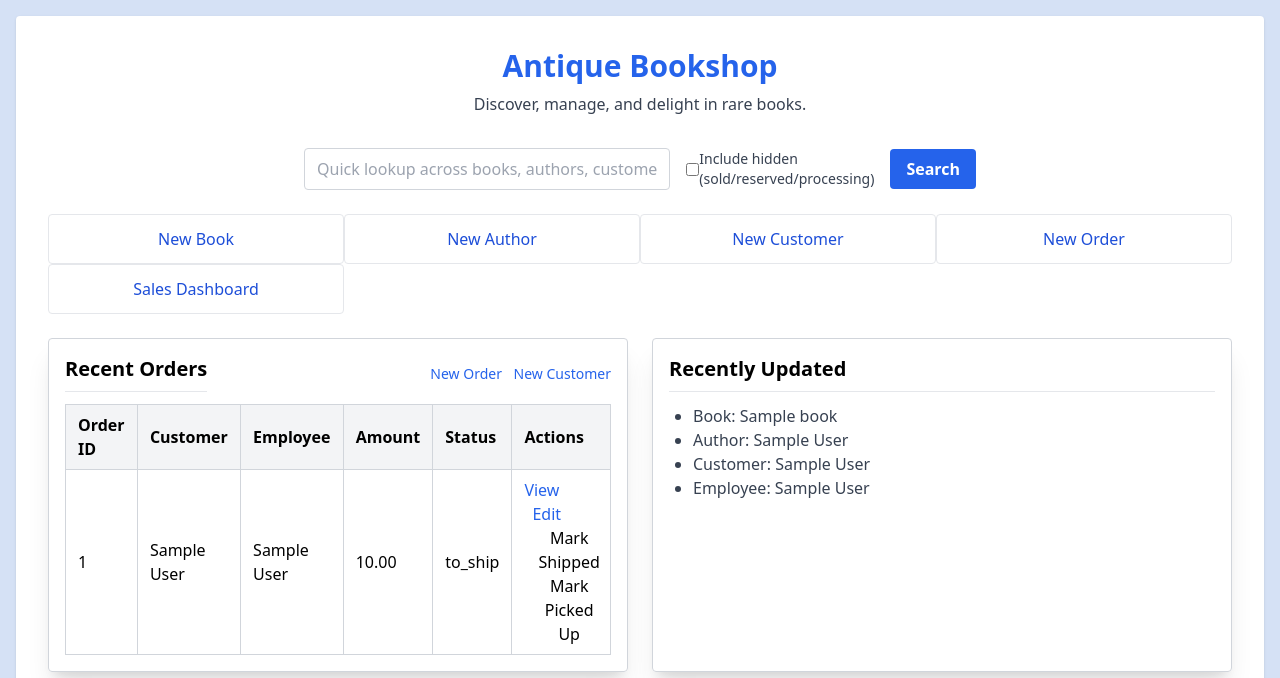
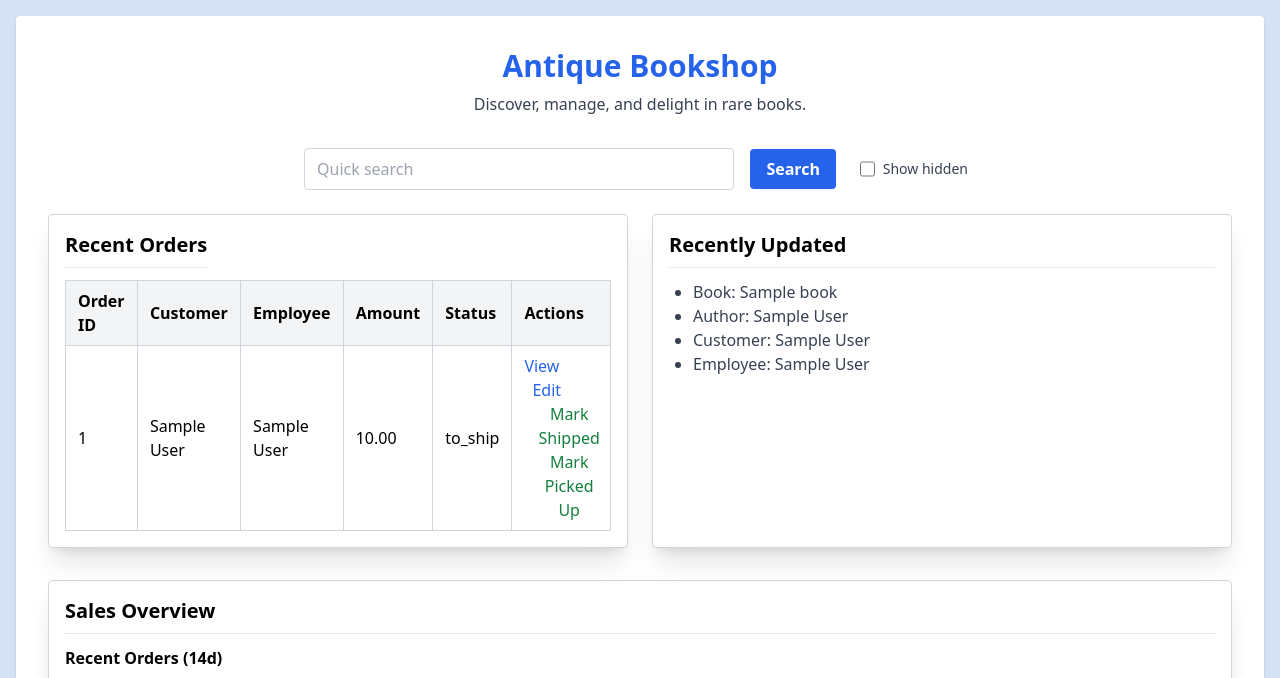
Before and after one commit to Evicencio-05/antique_bookshop, a Django app: page / in a window 1280 px wide. Shown: the part 64-742 px from the top of the page. Run offline with Django 5.2, Linux system fonts and the light colour scheme; a user stored in the database is signed in; tables that the repository leaves empty hold one stand-in row (values such as "Sample post").

Commit message:
UI: Update search form in home page; enhance checkbox for hidden items; streamline layout and labels for better usability.

```diff
--- a/book_shop_here/static/book_shop_here/site.css
+++ b/book_shop_here/static/book_shop_here/site.css
@@ -702,6 +701,11 @@ video {
 .my-4 {
   margin-top: 1rem;
   margin-bottom: 1rem;
+}
+
+.mx-2 {
+  margin-left: 0.5rem;
+  margin-right: 0.5rem;
 }
 
 .mb-1 {
@@ -734,6 +738,10 @@ video {
 
 .ml-4 {
   margin-left: 1rem;
+}
+
+.mr-2 {
+  margin-right: 0.5rem;
 }
 
 .mt-2 {
@@ -784,6 +792,41 @@ video {
   display: none;
 }
 
+.size-20 {
+  width: 5rem;
+  height: 5rem;
+}
+
+.size-10 {
+  width: 2.5rem;
+  height: 2.5rem;
+}
+
+.size-6 {
+  width: 1.5rem;
+  height: 1.5rem;
+}
+
+.size-4 {
+  width: 1rem;
+  height: 1rem;
+}
+
+.size-8 {
+  width: 2rem;
+  height: 2rem;
+}
+
+.size-7 {
+  width: 1.75rem;
+  height: 1.75rem;
+}
+
+.size-5 {
+  width: 1.25rem;
+  height: 1.25rem;
+}
+
 .h-24 {
   height: 6rem;
 }
@@ -816,12 +851,20 @@ video {
   width: 100%;
 }
 
+.min-w-20 {
+  min-width: 5rem;
+}
+
 .max-w-2xl {
   max-width: 42rem;
 }
 
 .max-w-md {
   max-width: 28rem;
+}
+
+.flex-none {
+  flex: none;
 }
 
 .basis-full {
@@ -834,6 +877,12 @@ video {
 
 .cursor-pointer {
   cursor: pointer;
+}
+
+.select-none {
+  -webkit-user-select: none;
+     -moz-user-select: none;
+          user-select: none;
 }
 
 .list-disc {
@@ -1263,6 +1225,16 @@ video {
   color: rgb(22 163 74 / var(--tw-text-opacity, 1));
 }
 
+.text-green-700 {
+  --tw-text-opacity: 1;
+  color: rgb(21 128 61 / var(--tw-text-opacity, 1));
+}
+
+.text-red-600 {
+  --tw-text-opacity: 1;
+  color: rgb(220 38 38 / var(--tw-text-opacity, 1));
+}
+
 .text-red-700 {
   --tw-text-opacity: 1;
   color: rgb(185 28 28 / var(--tw-text-opacity, 1));
--- a/book_shop_here/templates/book_shop_here/home.html
+++ b/book_shop_here/templates/book_shop_here/home.html
@@ -9,32 +9,16 @@
 
         <form method="get" class="max-w-2xl mx-auto mb-6">
             <div class="flex items-center gap-4">
-                <input type="text" name="q" value="{{ q }}" placeholder="{% trans 'Quick lookup across books, authors, customers, employees, orders, and roles' %}" class="w-full border border-gray-300 rounded px-3 py-2 text-gray-700" />
-                <label class="inline-flex items-center text-sm text-gray-700 select-none">
-                    <input type="checkbox" name="include_hidden" value="1" {% if include_hidden %}checked{% endif %} class="mr-2">
-                    {% trans "Include hidden (sold/reserved/processing)" %}
+                <input type="text" name="q" value="{{ q }}" placeholder="{% trans 'Quick search' %}" class="w-full border border-gray-300 rounded px-3 py-2 text-gray-700" />
+                <button type="submit" class="inline-flex items-center bg-blue-600 hover:bg-blue-700 text-white font-semibold py-2 px-4 rounded focus:outline-none focus:ring-2 focus:ring-blue-500">{% trans "Search" %}</button>
+                <label class="inline-flex mx-2 items-center text-sm text-gray-700 select-none">
+                    <input type="checkbox" name="include_hidden" value="1" {% if include_hidden %}checked{% endif %} class="mr-2 size-5 p-3">
+                    <div class="flex-none min-w-20">
+                        {% trans "Show hidden" %}
+                    </div>
                 </label>
-                <button type="submit" class="inline-flex items-center bg-blue-600 hover:bg-blue-700 text-white font-semibold py-2 px-4 rounded focus:outline-none focus:ring-2 focus:ring-blue-500">{% trans "Search" %}</button>
             </div>
         </form>
-
-        <div class="grid grid-cols-2 md:grid-cols-4 gap-3 mb-6">
-            {% if perms.book_shop_here.add_book %}
-            <a href="{% url 'book_shop_here:book-create' %}" class="block p-3 border rounded hover:shadow text-center text-blue-700">{% trans "New Book" %}</a>
-            {% endif %}
-            {% if perms.book_shop_here.add_author %}
-            <a href="{% url 'book_shop_here:author-create' %}" class="block p-3 border rounded hover:shadow text-center text-blue-700">{% trans "New Author" %}</a>
-            {% endif %}
-            {% if perms.book_shop_here.add_customer %}
-            <a href="{% url 'book_shop_here:customer-create' %}" class="block p-3 border rounded hover:shadow text-center text-blue-700">{% trans "New Customer" %}</a>
-            {% endif %}
-            {% if perms.book_shop_here.add_order %}
-            <a href="{% url 'book_shop_here:order-create' %}" class="block p-3 border rounded hover:shadow text-center text-blue-700">{% trans "New Order" %}</a>
-            {% endif %}
-            {% if perms.book_shop_here.view_sales_reports %}
-            <a href="{% url 'book_shop_here:sales-dashboard' %}" class="block p-3 border rounded hover:shadow text-center text-blue-700">{% trans "Sales Dashboard" %}</a>
-            {% endif %}
-        </div>
 
         {% if q %}
         <div class="mb-8">
@@ -150,14 +134,6 @@
             <div class="p-4 border rounded border-gray-300 shadow-xl">
                 <div class="flex items-center justify-between mb-3">
                     <h2 class="text-xl font-semibold border-b pb-2">{% trans "Recent Orders" %}</h2>
-                    <div class="text-sm space-x-2">
-                        {% if perms.book_shop_here.add_order %}
-                        <a href="{% url 'book_shop_here:order-create' %}" class="text-blue-600 hover:underline">{% trans "New Order" %}</a>
-                        {% endif %}
-                        {% if perms.book_shop_here.add_customer %}
-                        <a href="{% url 'book_shop_here:customer-create' %}" class="text-blue-600 hover:underline">{% trans "New Customer" %}</a>
-                        {% endif %}
-                    </div>
                 </div>
                 {% if recent_orders %}
                 <div class="overflow-auto">
```
Also changed, not shown: other parts of book_shop_here/static/book_shop_here/site.css (+23 -160 lines).
